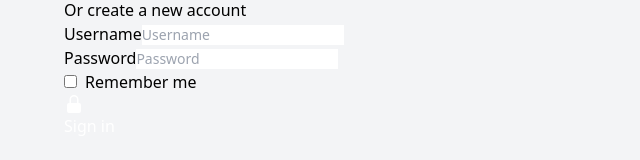
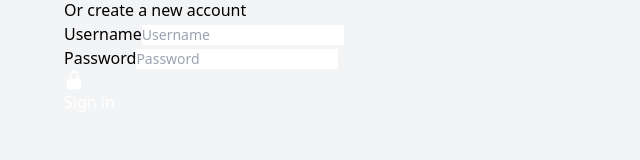
Before and after one commit to boozec/verden-ui, a Nuxt app: page /signin in a window 1280 px wide. Shown: the part 130-290 px from the top of the page, without its empty margins (0-640 px from the left). Built offline with nearby package versions, Linux system fonts and the light colour scheme.

Commit message:
Drop "remember me" checkbox

```diff
--- a/pages/signin.vue
+++ b/pages/signin.vue
@@ -15,10 +15,6 @@
             div
               label.sr-only(for="password") Password
               input#password.relative.block.w-full.appearance-none.rounded-none.rounded-b-md.border.border-gray-300.px-3.py-2.text-gray-900.placeholder-gray-500(name="password" type="password" autocomplete="current-password" required class="focus:z-10 focus:border-indigo-500 focus:outline-none focus:ring-indigo-500 sm:text-sm" placeholder="Password" v-model="form.password")
-          .flex.items-center.justify-between
-            .flex.items-center
-              input#remember-me.h-4.w-4.rounded.border-gray-300.text-indigo-600(name="remember-me" type="checkbox" class="focus:ring-indigo-500")
-              label.ml-2.block.text-sm.text-gray-900(for="remember-me") Remember me
           div
             button.group.relative.flex.w-full.justify-center.rounded-md.border.border-transparent.bg-indigo-600.py-2.px-4.text-sm.font-medium.text-white(type="submit" class="hover:bg-indigo-700 focus:outline-none focus:ring-2 focus:ring-indigo-500 focus:ring-offset-2" @click="save")
               span.absolute.inset-y-0.left-0.flex.items-center.pl-3
```
